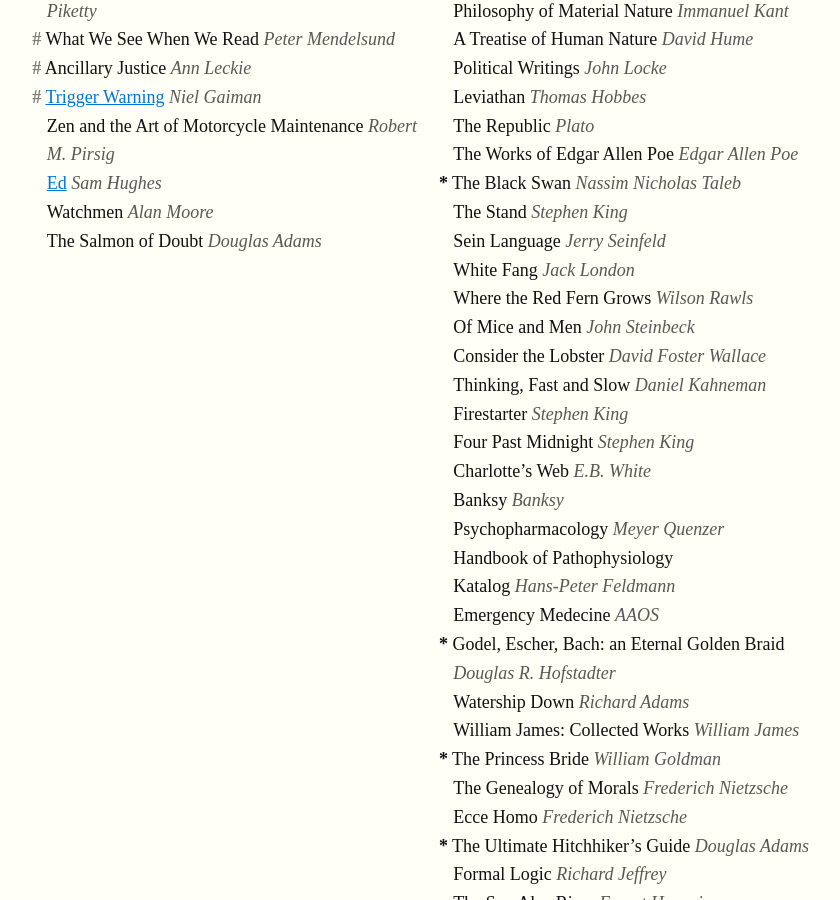
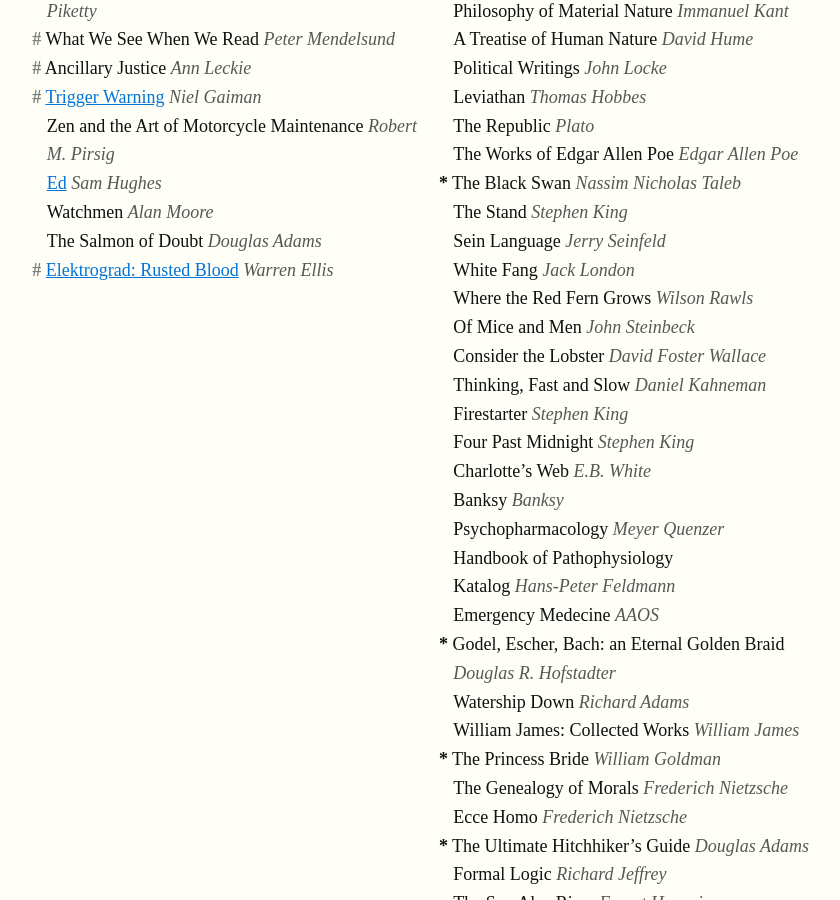
Before and after one commit to joshbeckman/andjosh.github.io, a Jekyll site: the page built from _lists/reading-lists.md, in a window 1280 px wide and 900 px high, scrolled down 973 px. Shown: the whole window, without its empty margins (408-1248 px from the left). Built offline with Jekyll 4.4.1, drawn with Linux system fonts in a browser that asks for light colours; Markdown is read by kramdown in place of the engine named in the settings.

Commit message:
more to lists

```diff
--- a/_lists/reading-lists.md
+++ b/_lists/reading-lists.md
@@ -44,6 +44,7 @@
 - [Ed](http://qntm.org/ed) _Sam Hughes_
 - Watchmen _Alan Moore_
 - The Salmon of Doubt _Douglas Adams_
+- __#__ [Elektrograd: Rusted Blood](https://www.smashwords.com/books/view/568621) _Warren Ellis_
 
 <!--two items:-->
 
```
Also changed, not shown: _lists/people-lists.md (+1 -0 lines).
